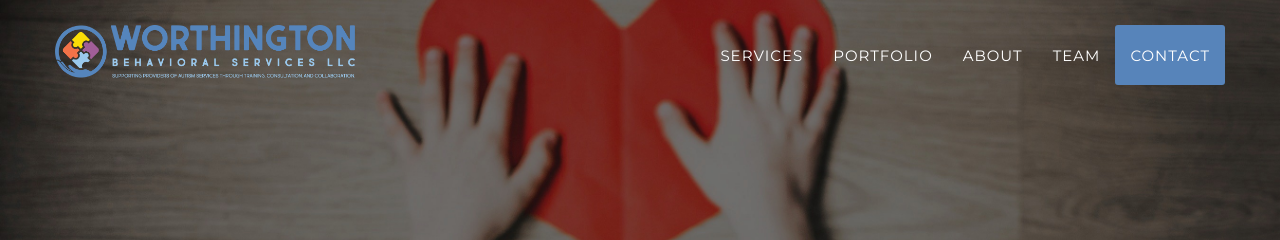
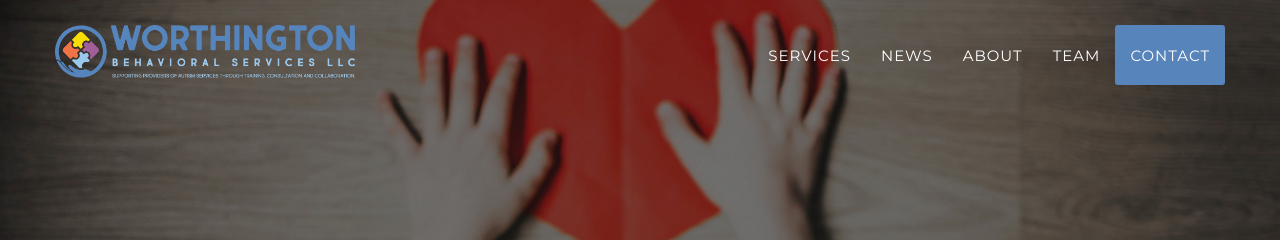
Before and after one commit to wbsllc/website, a Jekyll site: the page built from index.html, in a window 1280 px wide. Shown: the top 240 px of the page. Built offline with Jekyll 4.4.1, drawn with Linux system fonts in a browser that asks for light colours; some web fonts are replaced.

Commit message:
Update header.html

```diff
--- a/_includes/header.html
+++ b/_includes/header.html
@@ -24,7 +24,7 @@
                         <a class="page-scroll" href="#services">Services</a>
                     </li>
                     <li>
-                        <a class="page-scroll" href="#portfolio">Portfolio</a>
+                        <a class="page-scroll" href="#portfolio">News</a>
                     </li>
                     <li>
                         <a class="page-scroll" href="#about">About</a>
```
